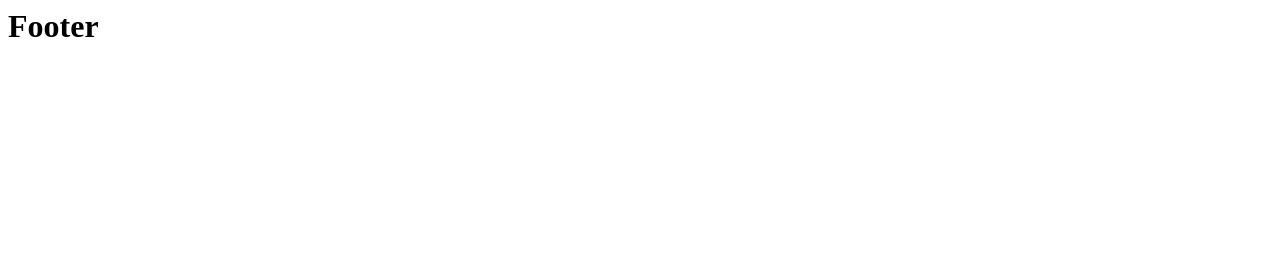
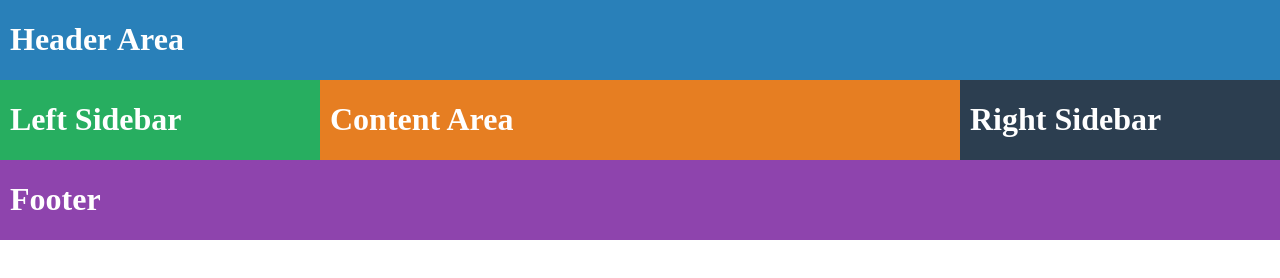
Before and after one commit to offsecplatform/html-css, a plain HTML site: page excercise/projects/basic-layout/index.html in a window 1280 px wide. Drawn offline with Linux system fonts and the light colour scheme.

Commit message:
Add files via upload

```diff
--- a/excercise/projects/basic-layout/index.html
+++ b/excercise/projects/basic-layout/index.html
@@ -1,3 +1,37 @@
+<!DOCTYPE html>
+<html lang="en">
+<head>
+    <meta charset="UTF-8">
+    <meta name="viewport" content="width=device-width, initial-scale=1.0">
+    <link rel="stylesheet" href="styles.css">
+    <title>HTML & CSS Project - Basic Layout</title>
+
+</head>
+<body>
+    <div class="header-area">
+        <div class="w-100">
+            <div class="header-content">
+                <h1>Header Area</h1>
+            </div>
+        </div>
+    </div>
+    <div class="main-content-area">
+        <div class="w-25">
+            <div class="left-sidebar-area">
+                <h1>Left Sidebar</h1>
+            </div>
+        </div>
+        <div class="w-50">
+            <div class="content-area">
+                <h1>Content Area</h1>
+            </div>
+        </div>
+        <div class="w-25">
+            <div class="right-sidebar-area">
+                <h1>Right Sidebar</h1>
+            </div>
+        </div>
+    </div>
     <div class="footer-area">
         <div class="w-100">
             <div class="footer-content">
@@ -5,3 +39,5 @@
             </div>
         </div>
     </div>
+</body>
+</html>
--- /dev/null
+++ b/excercise/projects/basic-layout/styles.css
@@ -0,0 +1,58 @@
+body {
+    margin: 0;
+}
+
+/* Global CSS Start */
+.w-25 {
+    width: 25%;
+    float: left;
+    overflow: hidden;
+    box-sizing: border-box;
+}
+.w-50 {
+    width: 50%;
+    float: left;
+    overflow: hidden;
+}
+/* Global CSS End */
+
+.header-area {
+    background-color: #2980b9;
+    overflow: hidden;
+    color: white;
+}
+.header-area .header-content {
+    padding-left: 10px;
+}
+.main-content-area {
+    color: white;
+    overflow: hidden;
+}
+.main-content-area .left-sidebar-area {
+    background-color: #27ae60;
+    overflow: hidden;
+    padding-left: 10px;
+
+}
+.main-content-area .content-area {
+    background-color: #e67e22;
+    overflow: hidden;
+    padding-left: 10px;
+
+
+
+}
+.main-content-area .right-sidebar-area {
+    background-color: #2c3e50;
+    padding-left: 10px;
+    overflow: hidden;
+}
+.footer-area {
+    background-color: #8e44ad;
+    color: white;
+
+}
+.footer-area .footer-content {
+    overflow: hidden;
+    padding-left: 10px;
+}
```
Lines whose indentation alone changed are shown as unchanged.
